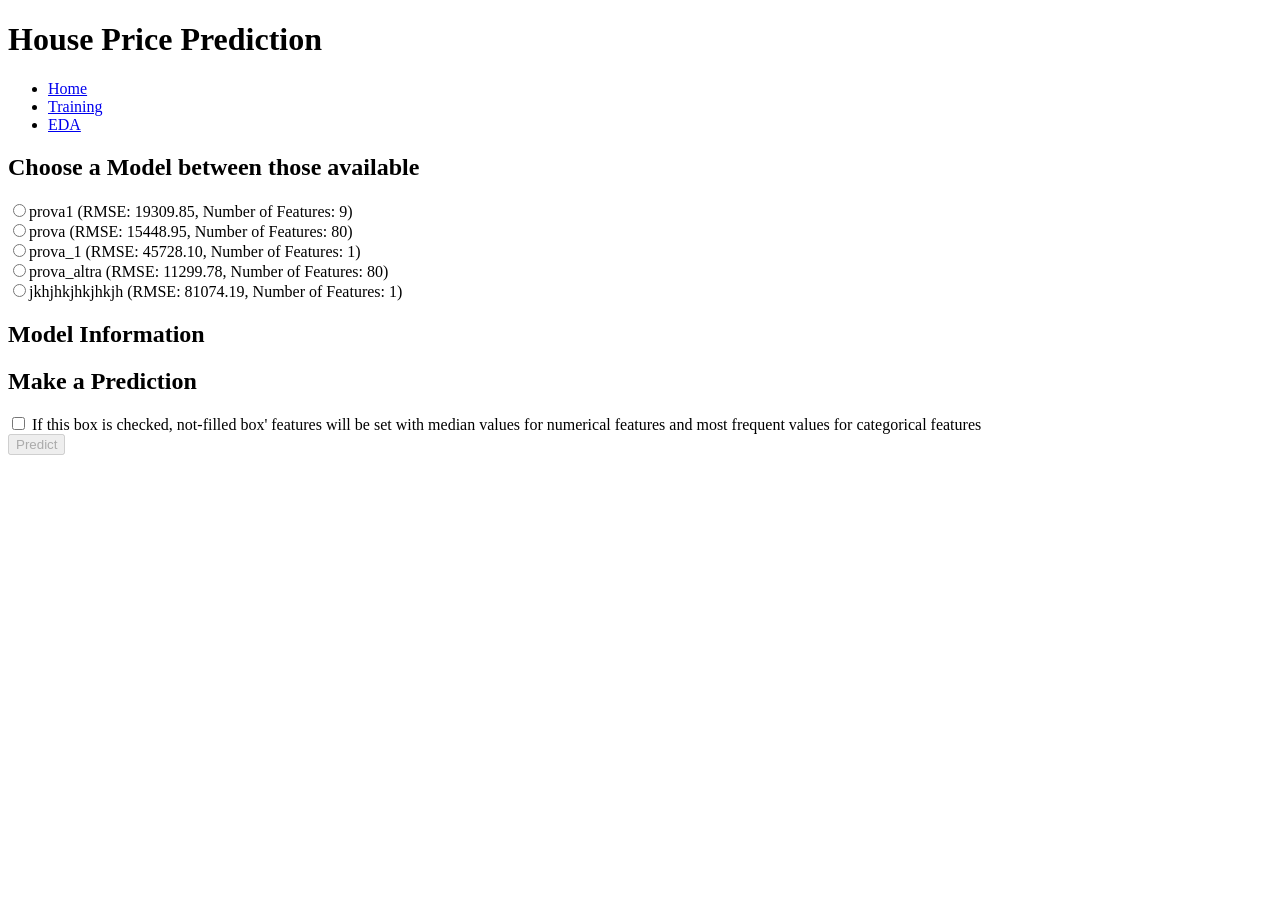
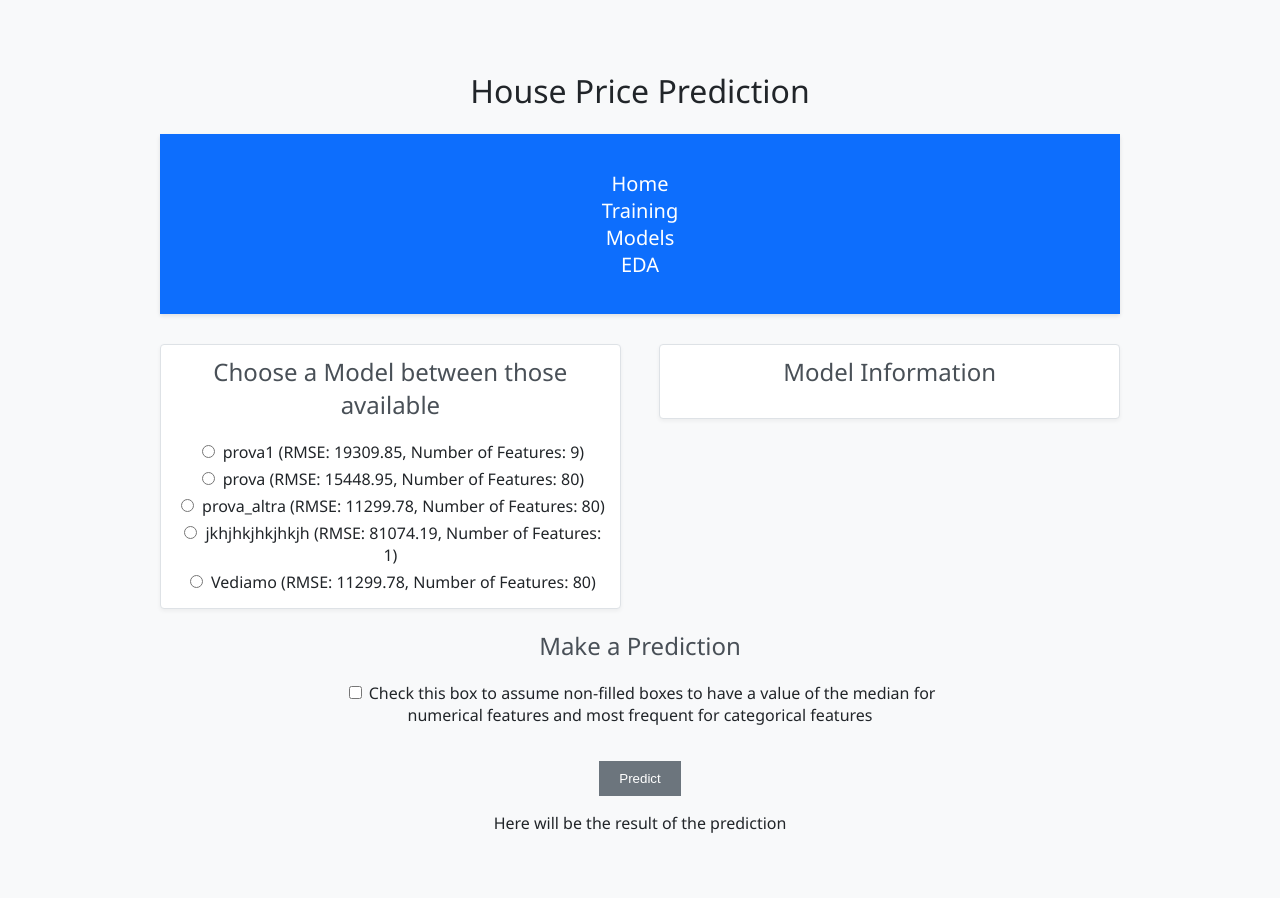
Before and after one commit to WormierGold204/House-Pricing-Regression, a Flask app: page /prediction in a window 1280 px wide. Before the commit the page ends 455 px from the top, so only its background shows below. Run offline with Flask 3, Linux system fonts and the light colour scheme.

Commit message:
Improve style of training and prediction pages

```diff
--- a/app.py
+++ b/app.py
@@ -37,7 +37,7 @@ def train():
             model = training_manager.train_model(regression_type, model_name, selected_features)
             # Check if the model was trained successfully and return the evaluation metrics
             if model['model']:
-                return jsonify({"message": f"Model {model_name} trained successfully!\nEvaluation metrics:\nRMSE = {model['rmse']}\nR^2 = {model['r2']}"}), 200
+                return jsonify({"message": f"Model '{model_name}' trained successfully!\nEvaluation metrics:\nRMSE = {model['rmse']}\nR^2 = {model['r2']}\n You will be able to use the model in the prediction page"}), 200
             else:
                 return jsonify({"error": "Model training failed"}), 500
         except Exception as e:
--- a/models/models.json
+++ b/models/models.json
@@ -107,16 +107,6 @@
         "file": "models/prova.pkl"
     },
     {
-        "name": "prova_1",
-        "type": "gradient_boosting",
-        "features": [
-            "OverallQual"
-        ],
-        "rmse": 45728.10091288056,
-        "r2": 0.7273832746331887,
-        "file": "models/prova_1.pkl"
-    },
-    {
         "name": "prova_altra",
         "type": "random_forest",
         "features": [
@@ -214,5 +204,94 @@
         "rmse": 81074.18716220606,
         "r2": 0.1430581116806391,
         "file": "models/jkhjhkjhkjhkjh.pkl"
+    },
+    {
+        "name": "Vediamo",
+        "type": "random_forest",
+        "features": [
+            "Id",
+            "MSSubClass",
+            "MSZoning",
+            "LotFrontage",
+            "LotArea",
+            "Street",
+            "Alley",
+            "LotShape",
+            "LandContour",
+            "Utilities",
+            "LotConfig",
+            "LandSlope",
+            "Neighborhood",
+            "Condition1",
+            "Condition2",
+            "BldgType",
+            "HouseStyle",
+            "OverallQual",
+            "OverallCond",
+            "YearBuilt",
+            "YearRemodAdd",
+            "RoofStyle",
+            "RoofMatl",
+            "Exterior1st",
+            "Exterior2nd",
+            "MasVnrType",
+            "MasVnrArea",
+            "ExterQual",
+            "ExterCond",
+            "Foundation",
+            "BsmtQual",
+            "BsmtCond",
+            "BsmtExposure",
+            "BsmtFinType1",
+            "BsmtFinSF1",
+            "BsmtFinType2",
+            "BsmtFinSF2",
+            "BsmtUnfSF",
+            "TotalBsmtSF",
+            "Heating",
+            "HeatingQC",
+            "CentralAir",
+            "Electrical",
+            "1stFlrSF",
+            "2ndFlrSF",
+            "LowQualFinSF",
+            "GrLivArea",
+            "BsmtFullBath",
+            "BsmtHalfBath",
+            "FullBath",
+            "HalfBath",
+            "BedroomAbvGr",
+            "KitchenAbvGr",
+            "KitchenQual",
+            "TotRmsAbvGrd",
+            "Functional",
+            "Fireplaces",
+            "FireplaceQu",
+            "GarageType",
+            "GarageYrBlt",
+            "GarageFinish",
+            "GarageCars",
+            "GarageArea",
+            "GarageQual",
+            "GarageCond",
+            "PavedDrive",
+            "WoodDeckSF",
+            "OpenPorchSF",
+            "EnclosedPorch",
+            "3SsnPorch",
+            "ScreenPorch",
+            "PoolArea",
+            "PoolQC",
+            "Fence",
+            "MiscFeature",
+            "MiscVal",
+            "MoSold",
+            "YrSold",
+            "SaleType",
+            "SaleCondition"
+        ],
+        "rmse": 11299.778480590738,
+        "r2": 0.9833533815562133,
+        "file": "models/Vediamo.pkl"
     }
 ]
--- a/static/css/prediction_style.css
+++ b/static/css/prediction_style.css
@@ -0,0 +1,153 @@
+body {
+    margin: 0;
+    font-family: "Segoe UI", Roboto, Helvetica, Arial, sans-serif;
+    background-color: #f8f9fa;
+    color: #212529;
+    text-align: center;
+
+    max-width: 960px;
+    margin: 2rem auto;
+    padding: 1rem;
+    display: flex;
+    flex-direction: column;
+}
+
+.navbar {
+    background-color: #0d6efd;
+    padding: 1rem;
+    color: white;
+    text-align: center;
+    font-size: 1.25rem;
+    font-weight: 500;
+    box-shadow: 0 2px 4px rgba(0,0,0,0.1);
+}
+
+.navbar ul {
+    list-style-type: none;
+    padding: 0;
+}
+
+.navbar a {
+    color: white;
+    text-decoration: none;
+    margin: 0 0.75rem;
+    transition: opacity 0.2s;
+}
+
+.navbar a:hover {
+    opacity: 0.85;
+}
+
+h1, h2, h3 {
+    color: #212529;
+    font-weight: 500;
+}
+
+h1 {
+    font-size: 2rem;
+}
+
+h2 {
+    font-size: 1.5rem;
+    color: #495057;
+}
+
+.model-list-container h2, .model-list-container h3 {
+    margin-top: 0;
+}
+
+#model-selection {
+    display: flex;
+    flex-direction: row;
+    justify-content: space-between;
+    align-items: flex-start;
+}
+
+.model-list-container {
+    width: 48%;
+    box-sizing: border-box;
+    padding: 10px;
+    margin-top: 30px;
+    border: 1px solid #dee2e6;
+    border-radius: 0.25rem;
+    background-color: #ffffff;
+    box-shadow: 0 2px 4px rgba(0,0,0,0.05);
+}
+
+#model-info p {
+    margin: 10px auto;
+}
+
+input, select, textarea {
+    padding: 0.5rem;
+    border: 1px solid #ced4da;
+    border-radius: 0.375rem;
+    font-size: 1rem;
+}
+
+input:focus, select:focus, textarea:focus {
+    border-color: #0d6efd;
+    outline: none;
+    box-shadow: 0 0 0 0.2rem rgba(13,110,253,0.25);
+}
+
+#predict-button {
+    color: white;
+    border: none;
+    margin-top: 20px;
+    padding: 10px 20px;
+    background-color: #007bff;
+    cursor: pointer;
+    max-width: fit-content;
+}
+
+#predict-button:hover {
+    background-color: #0056b3;
+}
+
+#predict-button:disabled {
+    background-color: #6c757d;
+    cursor: not-allowed;
+}
+
+#predict-button:disabled:hover {
+    background-color: #94999e;
+}
+
+#models-list {
+    max-height: 200px;
+    overflow-y: auto;
+    display: flex;
+    flex-direction: column;
+}
+
+#models-list div {
+    margin-bottom: 5px;
+}
+
+#models-list div label {
+    margin-left: 5px;
+}
+
+#prediction-form {
+    max-height: 400px;
+    overflow-y: auto;
+    display: flex;
+    flex-direction: column;
+}
+
+#prediction-form div {
+    margin-bottom: 5px;
+}
+
+#prediction-form div input {
+    margin-left: 5px;
+}
+
+#nan-option {
+    margin-bottom: 15px;
+    text-align: center;
+    max-width: 600px;
+    margin-left: auto;
+    margin-right: auto;
+}
--- a/static/js/prediction_script.js
+++ b/static/js/prediction_script.js
@@ -70,15 +70,12 @@ document.addEventListener('DOMContentLoaded', async function() {
 
         // Display the prediction result, clearing previous results
         const result = await response.json();
-        const resultDiv = document.querySelector('#prediction-result');
-        let predictionText = document.createElement('p');
+        let predictionText = document.querySelector('#prediction-result');
         if(response.ok) {
             predictionText.textContent = `Predicted Price: $${result.prediction.toFixed(2)}`;
         } else {
             predictionText.textContent = `Error: ${result.error}`;
         }
-        resultDiv.innerHTML = '';
-        resultDiv.appendChild(predictionText);
     });
 
     // Add a listener to recheck the enabling of the button when the chekcbox status change
@@ -161,7 +158,13 @@ function showInfo(model) {
 
     // Model's type
     const typePara = document.createElement('p');
-    typePara.textContent = `Model Type: ${model.type}`;
+    if (model.type === "linear_regression") {
+        typePara.textContent = `Model Type: Linear Regressor`;
+    } else if (model.type === "gradient_boosting") {
+        typePara.textContent = `Model Type: Gradient Boosting Regressor`;
+    } else if (model.type === "random_forest") {
+        typePara.textContent = `Model Type: Random Forest Regressor`;
+    }
     infoDiv.appendChild(typePara);
 
     // Model's RMSE
--- a/templates/prediction.html
+++ b/templates/prediction.html
@@ -10,30 +10,41 @@
 <body>
     <header>
         <h1>House Price Prediction</h1>
-        <nav>
+        <nav class="navbar">
             <ul>
                 <li><a href="{{ url_for('home') }}">Home</a></li>
                 <li><a href="{{ url_for('train') }}">Training</a></li>
+                <li><a href="{{ url_for('view_models') }}">Models</a></li>
                 <li><a href="{{ url_for('eda') }}">EDA</a></li>
             </ul>
         </nav>
     </header>
     <main>
+        <div id="model-selection">
+            <div class="model-list-container">
                 <h2>Choose a Model between those available</h2>
                 <div id="models-list"></div>
+            </div>
 
+            <div class="model-list-container">
                 <h2>Model Information</h2>
                 <div id="model-info"></div>
+            </div>
+        </div>
 
         <h2>Make a Prediction</h2>
+        <div id="nan-option">
             <input type="checkbox" id="accept-nan">
-        <label for="accept-nan">If this box is checked, not-filled box' features will be set with median values
-            for numerical features and most frequent values for categorical features</label>
+            <label for="accept-nan">Check this box to assume non-filled boxes to have a value of the median for numerical features and most frequent for categorical features</label>
+        </div>
+
+        <div id="prediction-section">
             <div id="prediction-form"></div>
 
             <button id="predict-button">Predict</button>
 
-        <div id="prediction-result"></div>
+            <p id="prediction-result">Here will be the result of the prediction</p>
+        </div>
     </main>
 </body>
 </html>
```
Also changed, not shown: static/css/index_style.css (+6 -12 lines), static/css/training_style.css (+56 -15 lines), templates/training.html (+12 -8 lines), static/eda/saleprice_vs_building_class.png, static/eda/saleprice_vs_garage_cars.png, static/eda/saleprice_vs_roof_style.png. Lines whose indentation alone changed are shown as unchanged.
